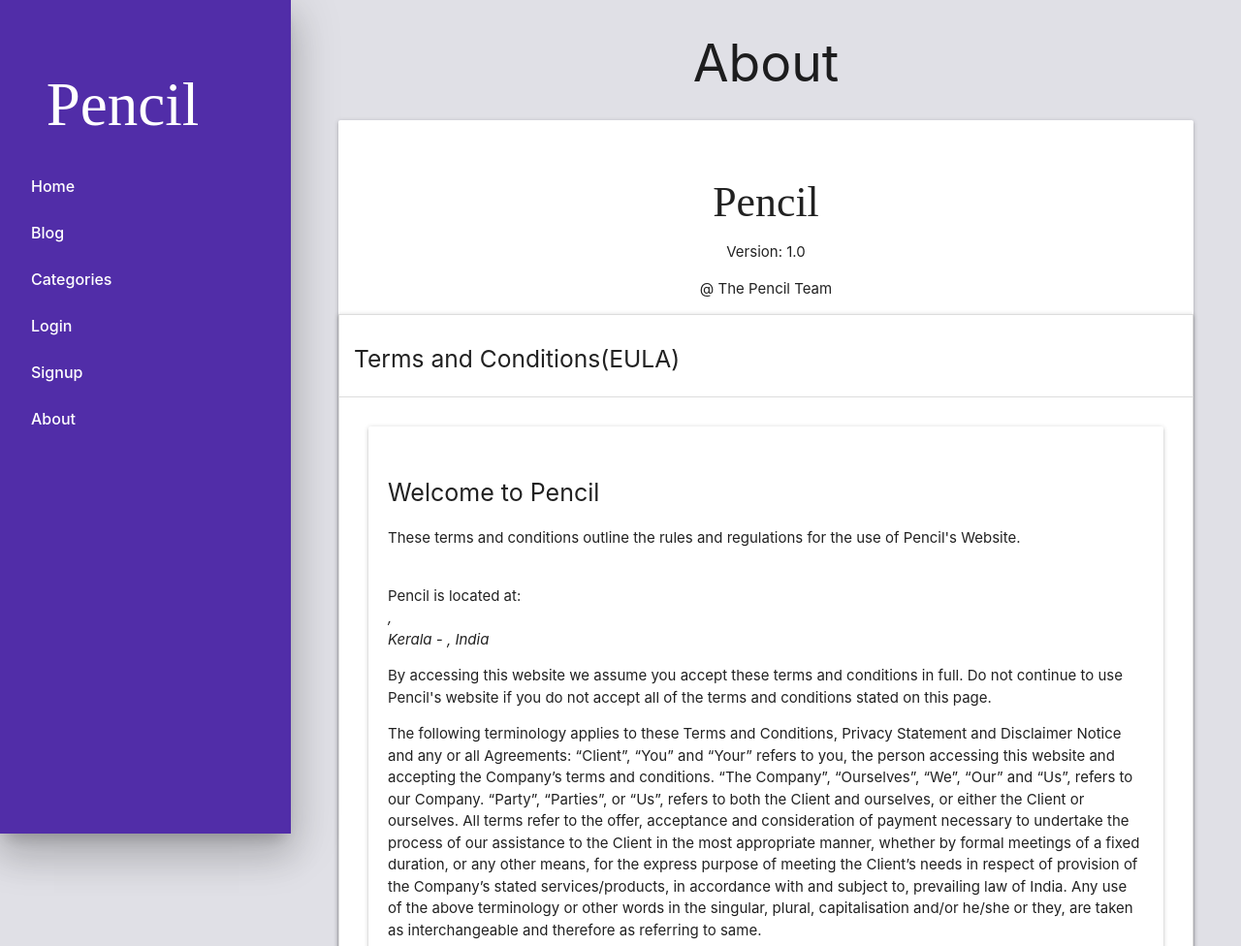
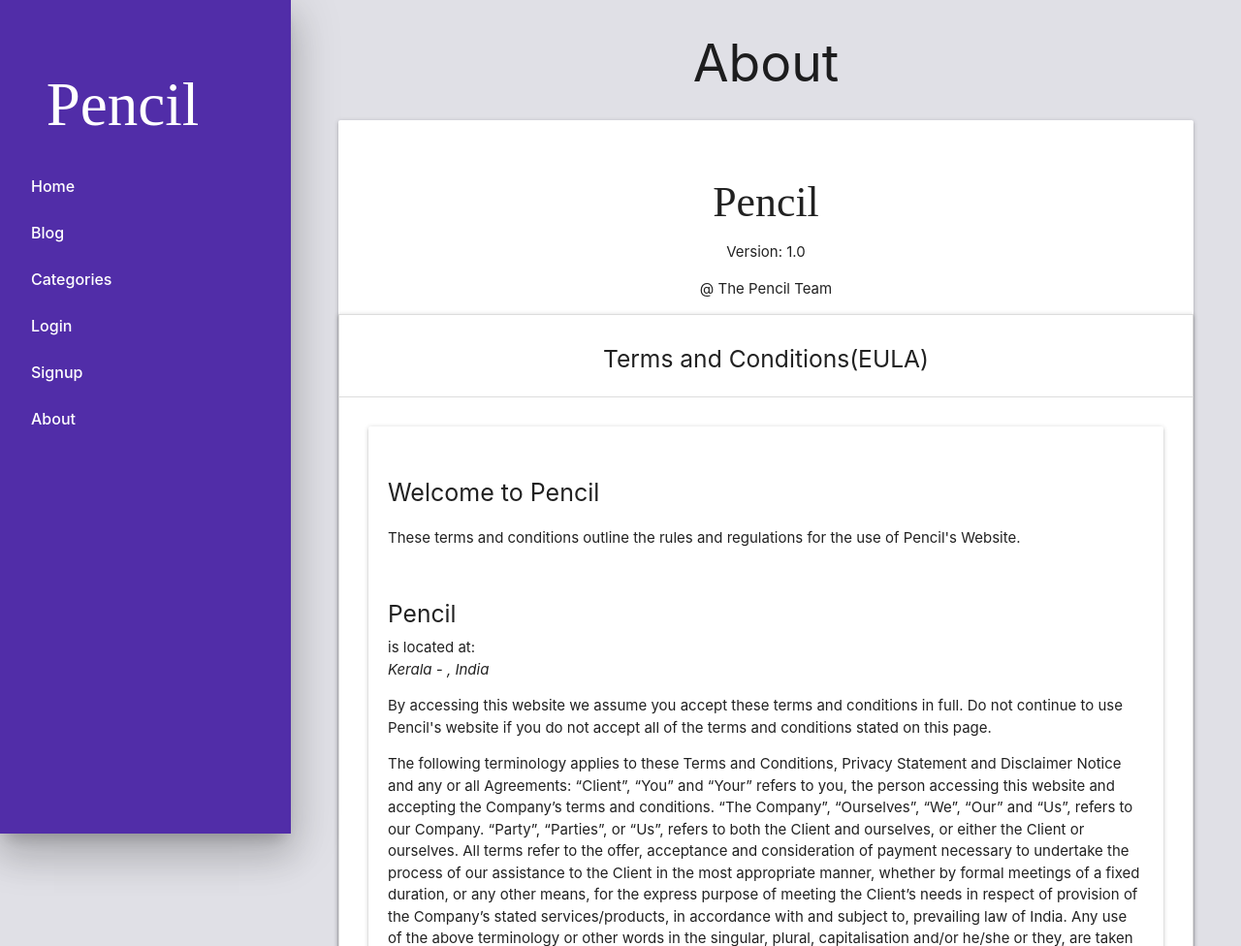
Before and after one commit to abhaykeerthy12/pencil-blog-php, a CodeIgniter app: page /pencil/about in a window 1280 px wide, after a click on "Terms and Conditions(EULA)". Shown: the top 976 px of the page at 97% size. Run offline with CodeIgniter, Linux system fonts and the light colour scheme; some libraries are stand-ins or nearby versions; some web fonts are replaced.

Commit message:
reaching finish line

```diff
--- a/application/controllers/Posts.php
+++ b/application/controllers/Posts.php
@@ -9,7 +9,7 @@ class Posts extends CI_Controller
         // pagination config
         $config['base_url'] = base_url() . 'posts/index/';
         $config['total_rows'] = $this->db->count_all('pencil_db_posts');
-        $config['per_page'] = 3;
+        $config['per_page'] = 5;
         $config['uri_segment'] = 3;
         $config['attributes'] = array('class' => 'index_pagination');
 
--- a/application/views/pages/about.php
+++ b/application/views/pages/about.php
@@ -7,13 +7,13 @@
 	<p class="center-align">@ The Pencil Team</p>
 <ul class="collapsible">
 <li>
-	 	<div class="collapsible-header"><h5>Terms and Conditions(EULA)</h5></div>
+	 	<div class="collapsible-header center"><h5>Terms and Conditions(EULA)</h5></div>
 	 	<div class="collapsible-body">
 		<div id="about_card" class="card container flow-text">
 			<h2>Welcome to Pencil</h2>
 				<p>These terms and conditions outline the rules and regulations for the use of Pencil's Website.</p> <br />
-				<span style="text-transform: capitalize;"> Pencil</span> is located at:<br />
-				<address> , <br />Kerala - , India<br />
+				<span style="text-transform: capitalize;"> <h5>Pencil</h5></span> is located at:<br />
+				<address>Kerala - , India<br />
 				</address>
 				<p>By accessing this website we assume you accept these terms and conditions in full. Do not continue to use Pencil's website
 				if you do not accept all of the terms and conditions stated on this page.</p>
--- a/application/views/posts/view.php
+++ b/application/views/posts/view.php
@@ -39,7 +39,7 @@
 
 								<p><?php echo $user['pencil_db_users_bio'];?></p>
 
-								<a href="<?php echo site_url('users/authorposts/' . $user['pencil_db_users_id']); ?>" class="btn deep-purple">Explore other creations by <?php echo $user['pencil_db_users_name']; ?></a>
+								<a href="<?php echo site_url('users/authorposts/' . $user['pencil_db_users_id']); ?>" class="btn deep-purple">Explore all creations by <?php echo $user['pencil_db_users_name']; ?></a>
 
 
             </div>
@@ -66,10 +66,10 @@
 			      <p><?php echo $comment['pencil_db_comments_body']; ?></p>
 			      </blockquote>
 							<?php if($this->session->userdata('user_id') == $post['pencil_db_posts_user_id'] || $this->session->userdata('is_admin') == 'yes') : ?>
-							<form action="<?php echo base_url(); ?>comments/delete/<?php echo $comment['pencil_db_comments_id'] ?>" method="POST">
+							<form action="<?php echo base_url(); ?>comments/delete/<?php echo $comment['pencil_db_comments_id'] ?>" method="POST"><hr>
 								<!-- passing slug hidden for further processing -->
 								<input type="hidden" name="comment_post_slug" value="<?php echo $post['pencil_db_posts_slug']; ?>">
-								<p><button type="submit" class="btn-floating red accent-3 right waves-effect waves-light"><i class="fas fa-trash"></i></button></p><br><br>
+								<p><button type="submit" class="btn-floating red accent-3 right waves-effect waves-light"><i class="fas fa-trash"></i></button></p><br>
 							</form>
 							<?php endif; ?>
 			    </li>
--- a/assets/css/style.css
+++ b/assets/css/style.css
@@ -110,6 +110,9 @@ tr {
     border-radius: 20px;
     background-color: #eee;
 }
+.collapsible-header{
+    display: block;
+}
 
 /*This will work for firefox*/
 
```
Also changed, not shown: assets/images/posts/aatik-tasneem-138230-unsplash.jpg (added), assets/images/posts/alvaro-bernal-21561-unsplash.jpg (added), assets/images/posts/bg4.jpg (added), assets/images/posts/goh-rhy-yan-352575-unsplash.jpg (added), assets/images/posts/heather-mount-606811-unsplash.jpg (added), assets/images/posts/zac-durant-302752-unsplash.jpg (added), 10 other files.
